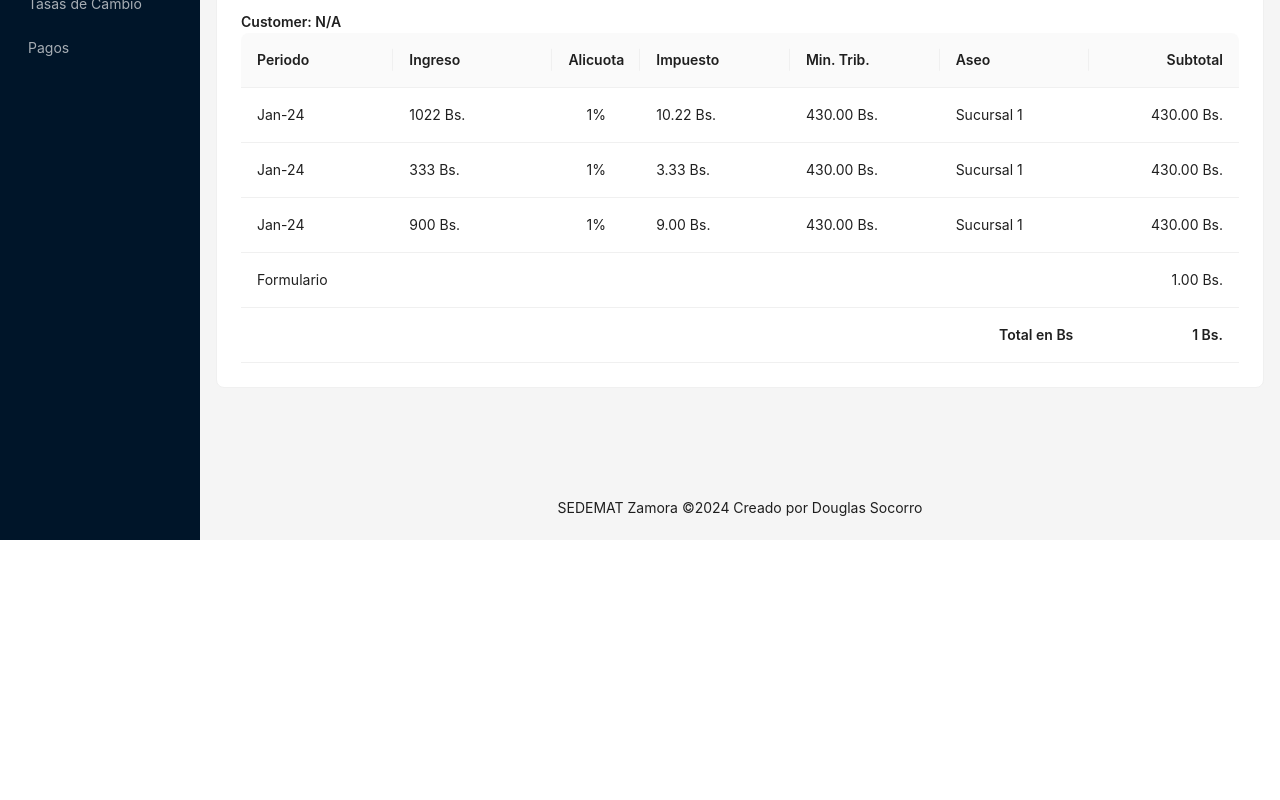
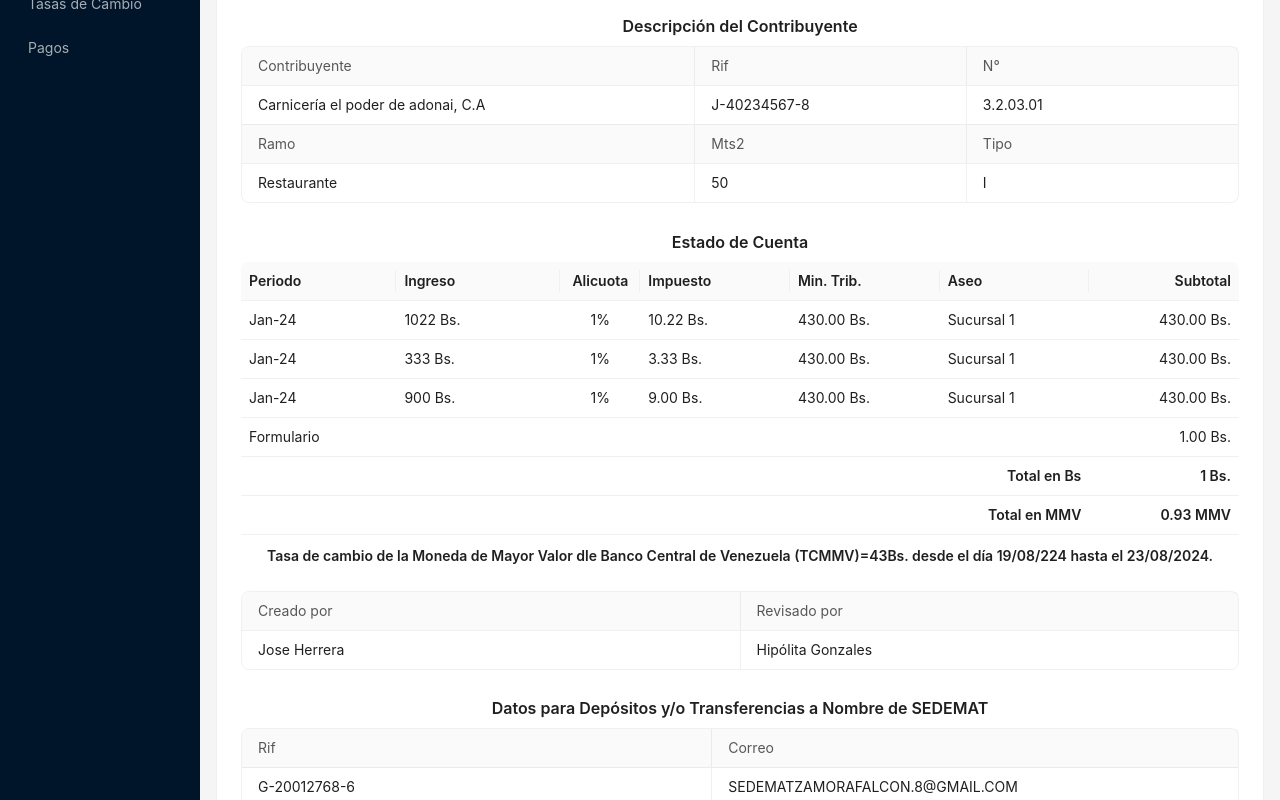
Before and after one commit to Douglas571/sedemat_system, a React (Vite) app in the folder frontend/: page /tax-collection/1/gross-incomes-invoice/1 in a window 1280 px wide. Shown: the part 260-1060 px from the top of the page. Before the commit the page ends 800 px from the top, so only its background shows below. Built offline with nearby package versions, Linux system fonts and the light colour scheme.

Commit message:
Feature: Progress adding the details view for invoice

```diff
--- a/frontend/src/pages/TaxCollectionBusinessGrossIncomesInvoice.tsx
+++ b/frontend/src/pages/TaxCollectionBusinessGrossIncomesInvoice.tsx
@@ -1,8 +1,9 @@
 import React from 'react';
-import { Card, Typography, Table } from 'antd';
+import { Card, Typography, Table, Descriptions, List } from 'antd';
 const { Title, Text } = Typography;
 
 import dayjs from 'dayjs';
+dayjs.locale('es')
 
 const GrossIncomeInvoiceDetails: React.FC = () => {
 	// Dummy data
@@ -59,6 +60,20 @@ const GrossIncomeInvoiceDetails: React.FC = () => {
                 }
             }
 		],
+
+        createdByUser: {
+            person: {
+                firstName: 'Jose',
+                lastName: 'Herrera',
+            },
+        },
+
+        checkedByUser: {
+            person: {
+                firstName: 'Hipólita',
+                lastName: 'Gonzales',
+            },
+        },
 	};
 
     const MMVExchangeRate = Math.max(
@@ -72,9 +87,22 @@ const GrossIncomeInvoiceDetails: React.FC = () => {
         <Card title="Gross Income Invoice Details">
             <Title level={4}>Invoice #{invoiceDetails.id}</Title>
             <Text>Date: {dayjs().format('YYYY-MM-DD')}</Text>
-            <Text strong style={{ display: 'block', marginTop: 16 }}>Customer: N/A</Text>
+
+            <Title level={5} style={{ textAlign: 'center' }}>Descripción del Contribuyente</Title>
+            <Descriptions bordered layout='vertical' size='small'>
+                <Descriptions.Item label="Contribuyente" style={{ width: '20%' }} >Carnicería el poder de adonai, C.A</Descriptions.Item>
+                <Descriptions.Item label="Rif" style={{ width: '12%' }}>J-40234567-8</Descriptions.Item>
+                <Descriptions.Item label="N°" style={{ width: '12%' }}>3.2.03.01</Descriptions.Item>
+
+                <Descriptions.Item label="Ramo" style={{ width: '20%' }}>Restaurante</Descriptions.Item>
+                <Descriptions.Item label="Mts2" style={{ width: '5%' }}>50</Descriptions.Item>
+                <Descriptions.Item label="Tipo"  style={{ width: '5%' }}>I</Descriptions.Item>
+            </Descriptions>
+
+            <Title level={5} style={{ textAlign: 'center' }}>Estado de Cuenta</Title>
 
             <Table
+                size='small'
                 dataSource={invoiceDetails.grossIncomes}
                 pagination={false}
             >
@@ -137,6 +165,7 @@ const GrossIncomeInvoiceDetails: React.FC = () => {
             </Table>
 
             <Table
+                size='small'
                 dataSource={[{ formularyPrice: 1 }]}
                 pagination={false}
                 showHeader={false}
@@ -154,6 +183,7 @@ const GrossIncomeInvoiceDetails: React.FC = () => {
             </Table>
 
             <Table
+                size='small'
                 dataSource={[{ total: 1 }]}
                 pagination={false}
                 showHeader={false}
@@ -172,6 +202,46 @@ const GrossIncomeInvoiceDetails: React.FC = () => {
                     render={(text: any) => <Text strong>{text.total} Bs.</Text>}
                 />
             </Table>
+
+            <Table
+                size='small'
+                dataSource={[{ total: 40 }]}
+                pagination={false}
+                showHeader={false}
+            >
+                <Table.Column
+                    title="Total"
+                    key="total"
+                    render={(text: any) => <Text strong>Total en MMV</Text>}
+                    align="right"
+                />
+                <Table.Column
+                    title="Total en Bs"
+                    key="total"
+                    align="right"
+                    width="15%"
+                    render={(text: any) => <Text strong>{Number(text.total / MMVExchangeRate).toFixed(2)} MMV</Text>}
+                />
+            </Table>
+            <Typography.Paragraph style={{ textAlign: 'center', paddingTop: '10px', paddingBottom: '10px' }} strong>Tasa de cambio de la Moneda de Mayor Valor dle Banco Central de Venezuela (TCMMV)={MMVExchangeRate}Bs. desde el día 19/08/224 hasta el 23/08/2024.</Typography.Paragraph>
+
+
+            <Descriptions bordered layout='vertical' size='small'>
+                <Descriptions.Item label="Creado por" style={{ width: '20%' }} >{invoiceDetails.createdByUser.person.firstName} {invoiceDetails.createdByUser.person.lastName}</Descriptions.Item>
+                <Descriptions.Item label="Revisado por" style={{ width: '20%' }} >{invoiceDetails.checkedByUser.person.firstName} {invoiceDetails.checkedByUser.person.lastName}</Descriptions.Item>
+            </Descriptions>
+
+            <Title level={5} style={{ textAlign: 'center' }}>Datos para Depósitos y/o Transferencias a Nombre de SEDEMAT</Title>
+            <Descriptions bordered layout='vertical' size='small'>
+                <Descriptions.Item label="Rif" span={1}>G-20012768-6</Descriptions.Item>
+                <Descriptions.Item label="Correo" span={3}>SEDEMATZAMORAFALCON.8@GMAIL.COM</Descriptions.Item>
+
+                <Descriptions.Item label="Banco de Venezuela" span={2}>Corriente 0102-0339-2500-0107-1892</Descriptions.Item>
+                <Descriptions.Item label="Banco Bicentenario" span={2}>Corriente 0175-0162-3100-7494-9290</Descriptions.Item>
+            </Descriptions>
+
+
+
         </Card>
     );
 };
@@ -193,3 +263,16 @@ function calculateTax(grossIncome: any, MMVExchangeRate: number) {
     // Return the higher of the calculated tax and the minimum tax threshold
     return Math.max(calculatedTax, minTaxThreshold);
 }
+
+
+// a function to given the whole invoice details, calculate the total in bolivarse and mmv
+function calculateTotal(invoiceDetails: any) {
+    // calculate the total in bolivarse
+    const totalBs = invoiceDetails.grossIncomes.reduce((acc: any, curr: any) => acc + curr.amountBs, 0);
+
+    // calculate the total in mmv
+    const totalMMV = totalBs / MMVExchangeRate;
+
+    return { totalBs, totalMMV };
+
+}
```
